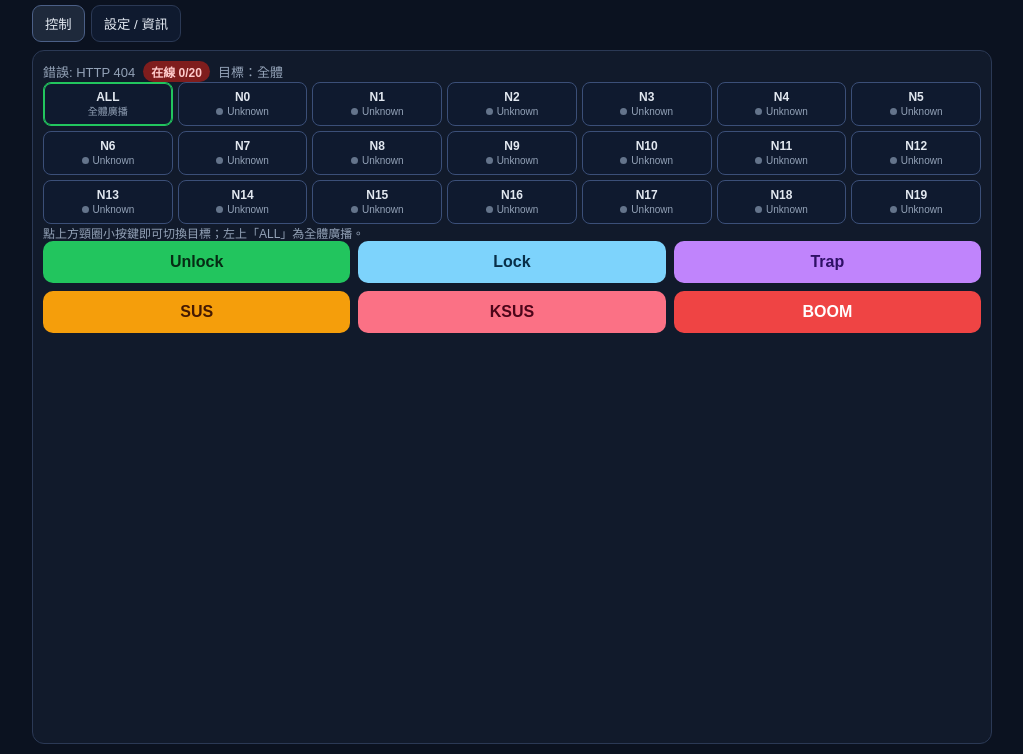
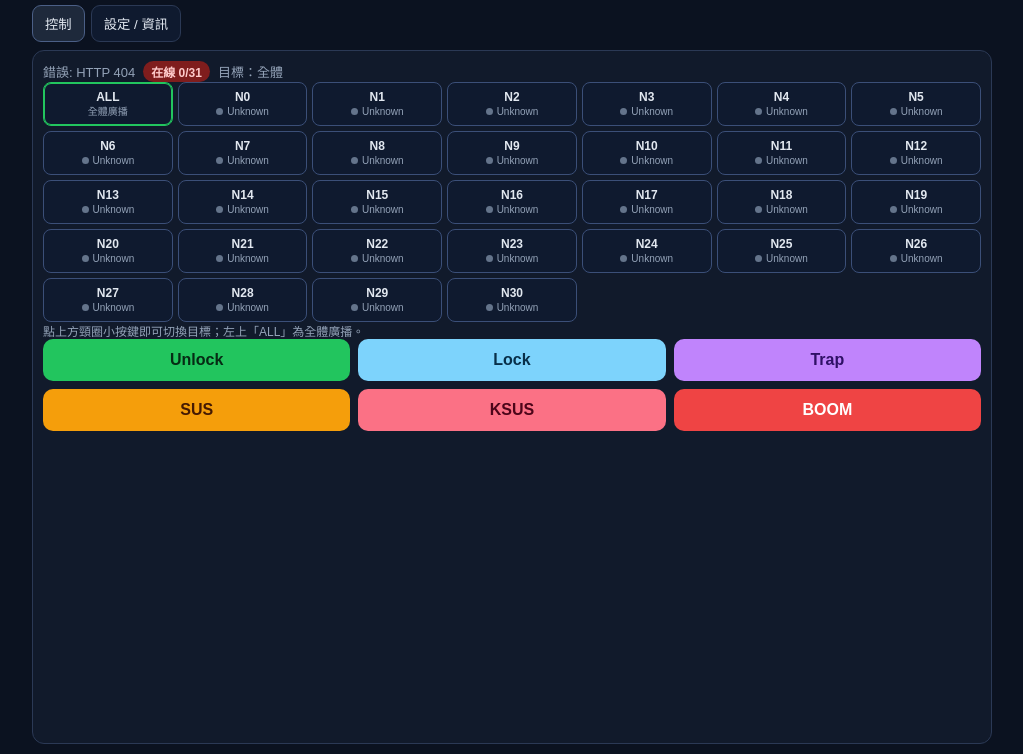
Before and after one commit to samuelsiu/neck-remote-relay, a website: page public/index.html in a window 1280 px wide. Shown: the part 46-800 px from the top of the page, without its empty margins (128-1151 px from the left). Drawn offline with Linux system fonts and the light colour scheme; no server answers.

Commit message:
ui: support 0-30 collars

```diff
--- a/public/index.html
+++ b/public/index.html
@@ -68,7 +68,7 @@
     <section class="panel active controlWrap" id="panelCtrl">
       <div class="topInfo">
         <span id="connText">MQTT: -</span>
-        <span id="onlineSummary" class="pill bad">在線 0/20</span>
+        <span id="onlineSummary" class="pill bad">在線 0/31</span>
         <span id="targetText">目標：全體</span>
       </div>
 
@@ -119,6 +119,8 @@
 
     let selectedTarget = "all";
     let latestStatus = null;
+    const MAX_NECK_ID = 30;
+    const NECK_COUNT = MAX_NECK_ID + 1;
     let pendingDangerState = -1;
     let pendingDangerTimer = null;
     const DANGER_CONFIRM_MS = 3000;
@@ -172,7 +174,7 @@
       allBtn.onclick = () => setTarget("all");
       neckGrid.appendChild(allBtn);
 
-      for (let i = 0; i < 20; i++) {
+      for (let i = 0; i < NECK_COUNT; i++) {
         const n = arr.find((x) => x.id === i) || { id: i, state: -1, ts: 0, online: false };
         if (n.online) onlineCount++;
         const b = document.createElement("button");
@@ -184,7 +186,7 @@
         b.onclick = () => setTarget(i);
         neckGrid.appendChild(b);
       }
-      onlineSummary.textContent = `在線 ${onlineCount}/20`;
+      onlineSummary.textContent = `在線 ${onlineCount}/${NECK_COUNT}`;
       onlineSummary.className = `pill ${onlineCount > 0 ? "ok" : "bad"}`;
     }
 
```
Also changed, not shown: server.js (+6 -4 lines), 1 other file.
